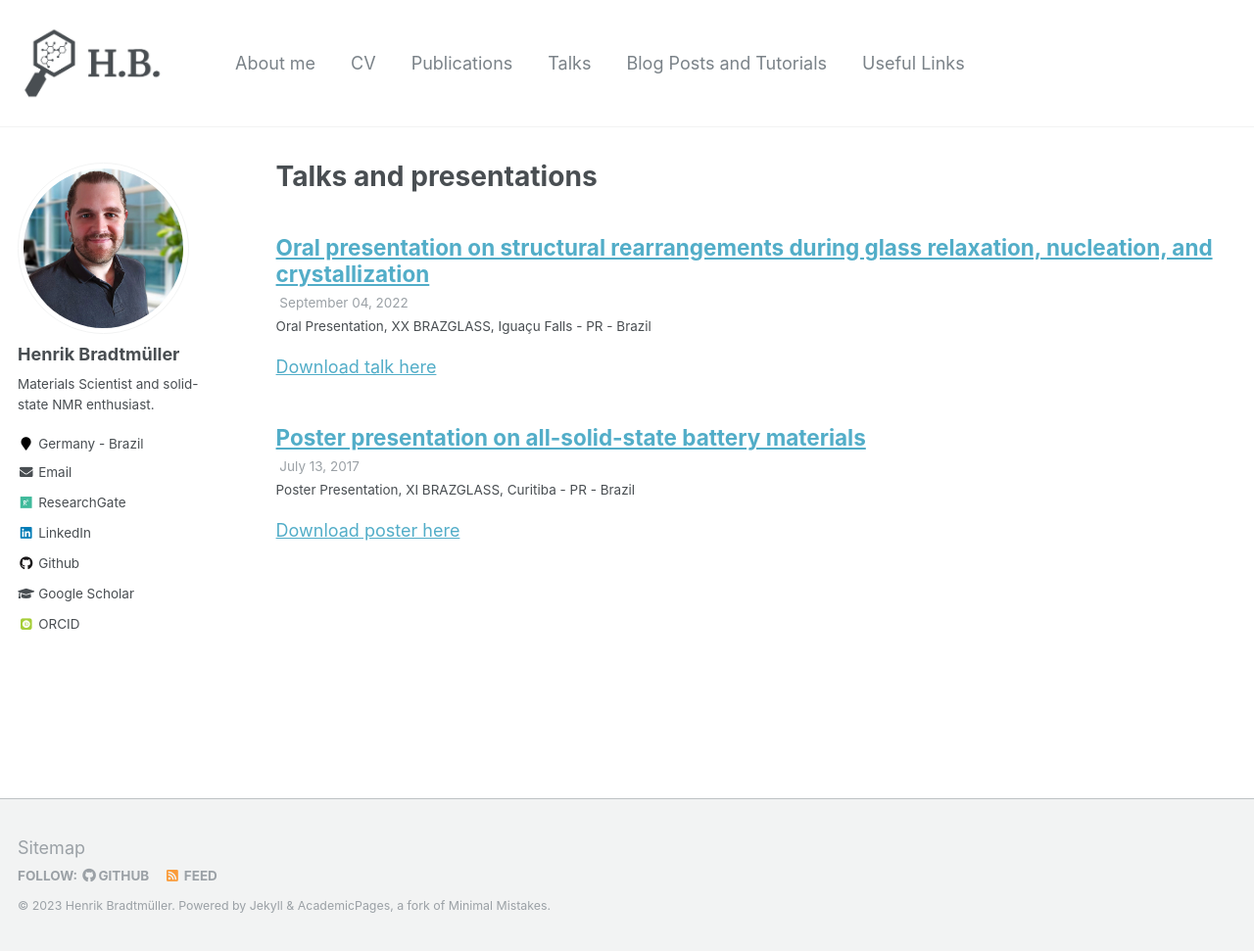
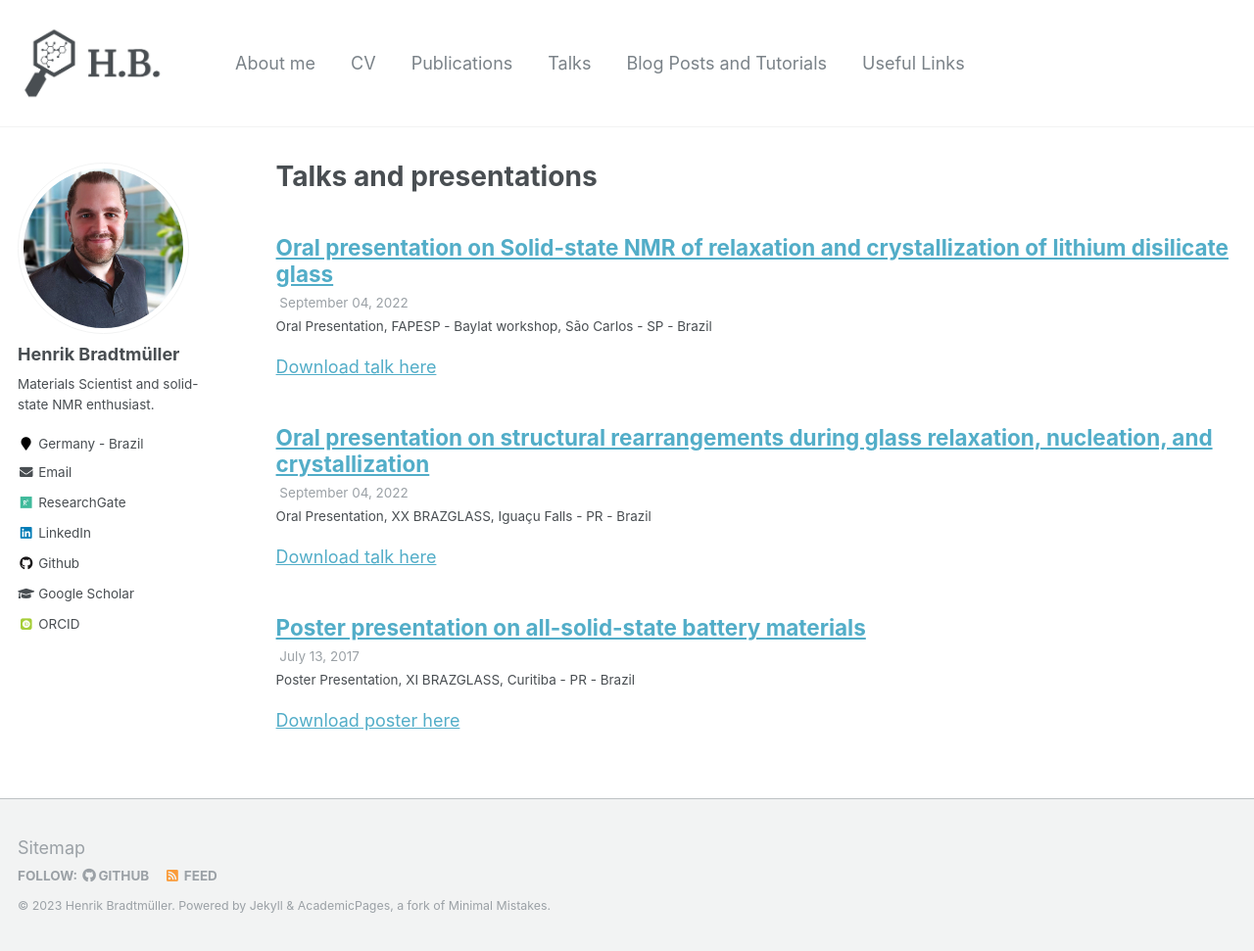
Before and after one commit to hbrmn/hbrmn.github.io, a Jekyll site: the page built from _pages/talks.html, in a window 1280 px wide and 971 px high. Shown: the whole window at 98% size. Built offline with Jekyll 4.4.1, drawn with Linux system fonts in a browser that asks for light colours; some web fonts are replaced.

Commit message:
Update Talks

```diff
--- /dev/null
+++ b/_talks/2023-02-08-Baylat-talk.md
@@ -0,0 +1,13 @@
+---
+title: "Oral presentation on Solid-state NMR of relaxation and crystallization of lithium disilicate glass"
+collection: talks
+type: "Oral Presentation"
+permalink: /talks/2023-02-08-talk2
+venue: "FAPESP - Baylat workshop"
+date: 2022-09-04
+location: "São Carlos - SP - Brazil"
+---
+
+[Download talk here](http://hbrmn.github.io/files/talk2-Baylat_Talk_HB.pdf)
+
+<br/><img src='/images/talk2_preview.png'>
```
Also changed, not shown: _pages/about.md (+2 -2 lines), _talks/2022-09-16-talk.md (+1 -1 lines), images/talk2-preview.png (added), 1 other file.
